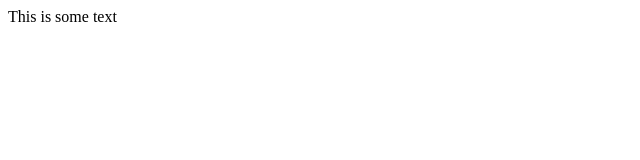
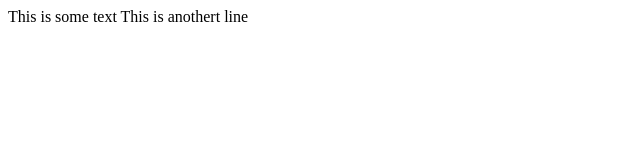
Before and after one commit to eamole/project03, a plain HTML site: page index.html in a window 1280 px wide. Shown: the whole page, without its empty margins (0-640 px from the left). Drawn offline with Linux system fonts and the light colour scheme.

Commit message:
added a new line

```diff
--- a/index.html
+++ b/index.html
@@ -6,5 +6,6 @@
   </head>
   <body>
     This is some text
+    This is anothert line
   </body>
 </html>
```
